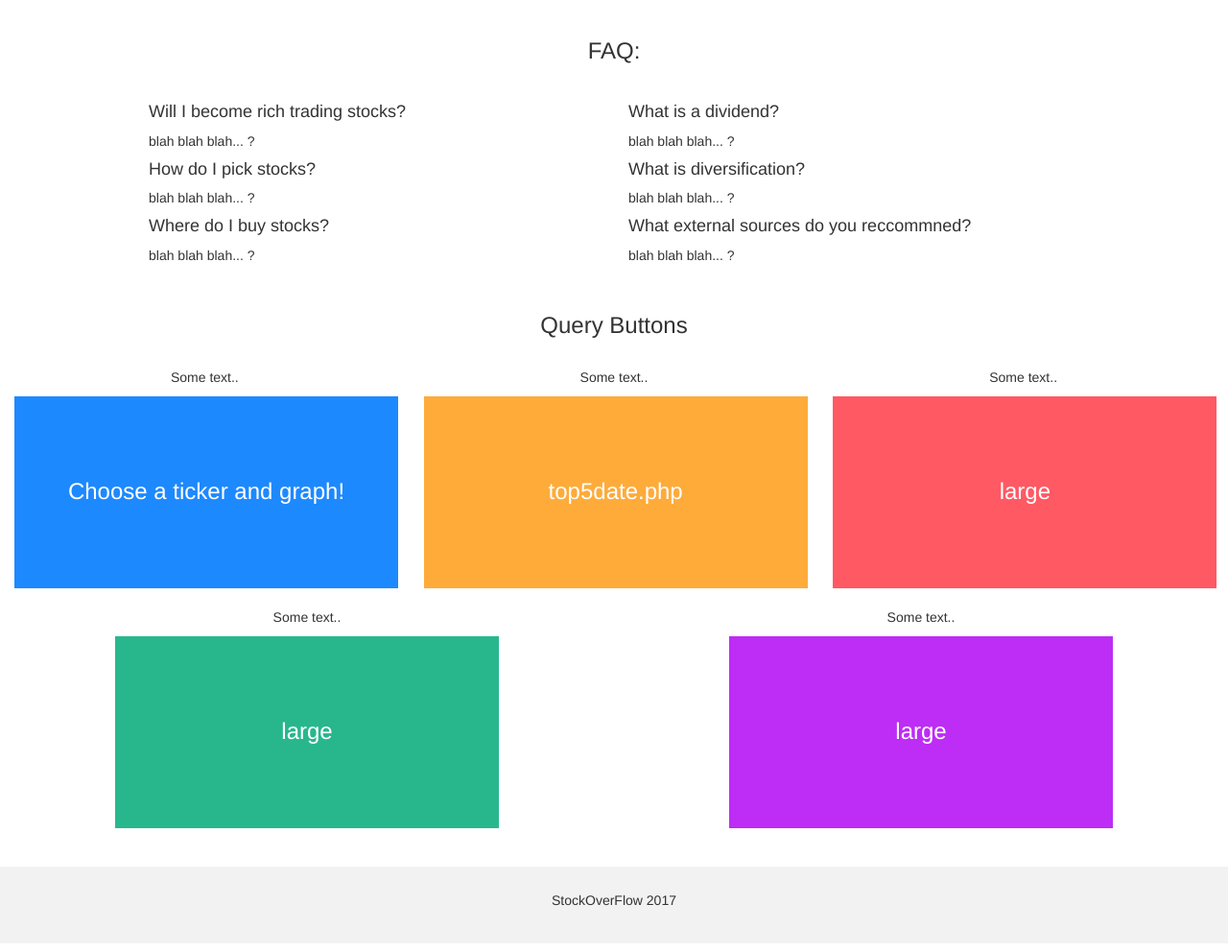
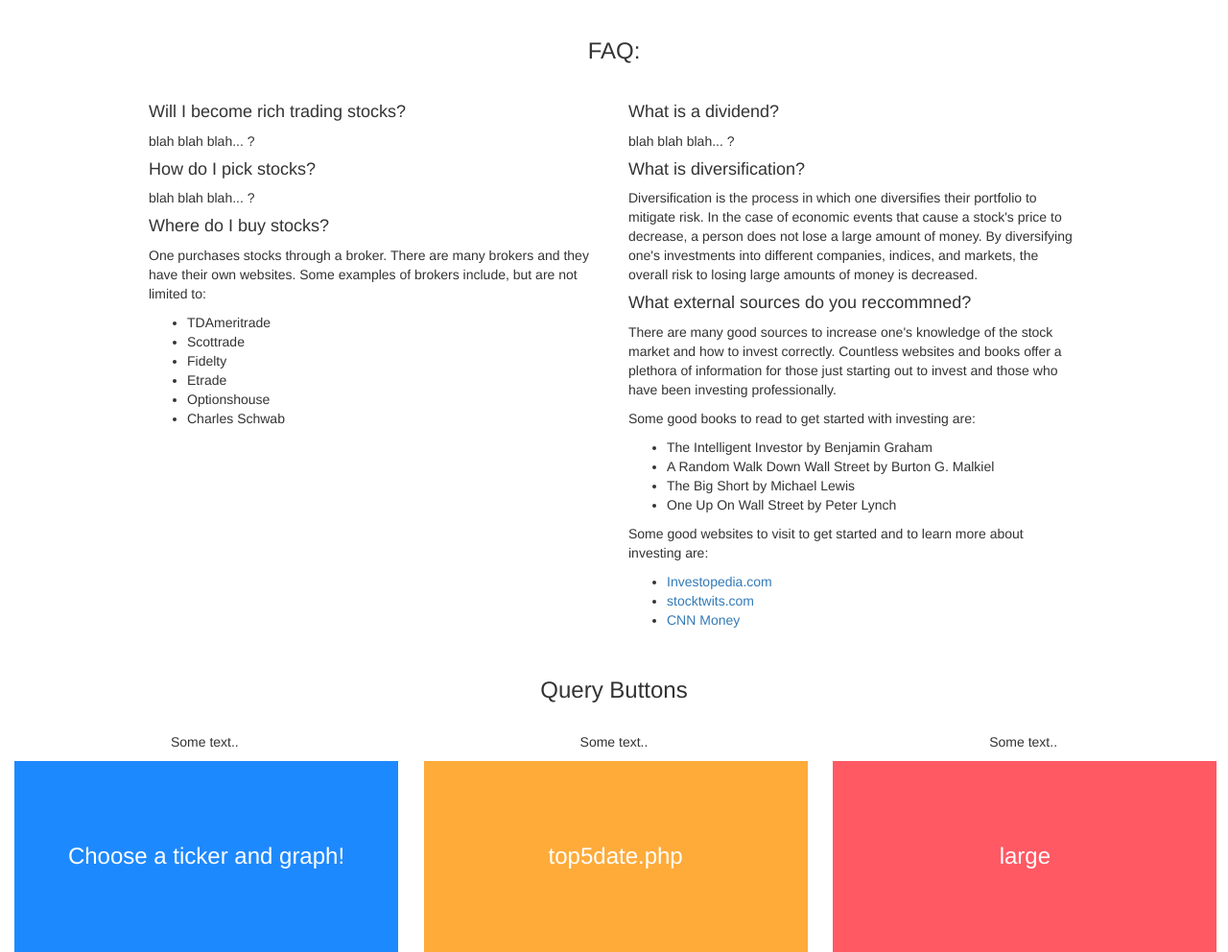
Before and after one commit to jwaring8/DB_TermProject, a PHP site: page /homepage.html in a window 1280 px wide. Shown: the part 554-1546 px from the top of the page at 96% size. Run offline with PHP 8.4, Linux system fonts and the light colour scheme; some libraries are stand-ins or nearby versions.

Commit message:
Updated FAQ section for homepage

```diff
--- a/homepage.html
+++ b/homepage.html
@@ -137,19 +137,46 @@ text-align: center;
   <div class="row" id="paragraphArea">
     <div class="col-sm-6">
       <h4>Will I become rich trading stocks?</h4>
-      <p>blah blah blah... ?</p>
+      <p> blah blah blah... ?</p>
       <h4>How do I pick stocks?</h4>
       <p>blah blah blah... ?</p>
       <h4>Where do I buy stocks?</h4>
-      <p>blah blah blah... ?</p>
+      <p>
+	One purchases stocks through a broker. There are many brokers and they have their own websites. Some examples of brokers include, but are not limited to:
+	<ul>
+	  <li>TDAmeritrade</li>
+	  <li>Scottrade</li>
+	  <li>Fidelty</li>
+	  <li>Etrade</li>
+	  <li>Optionshouse</li>
+	  <li>Charles Schwab</li>
+	</ul>
+      </p>
     </div>
     <div class="col-sm-6">
       <h4>What is a dividend?</h4>
       <p>blah blah blah... ?</p>
       <h4>What is diversification?</h4>
-      <p>blah blah blah... ?</p>
+      <p>Diversification is the process in which one diversifies their portfolio to mitigate risk. In the case of economic events that cause a stock's price to decrease, a person does not lose a large amount of money. By diversifying one's investments into different companies, indices, and markets, the overall risk to losing large amounts of money is decreased. </p>
       <h4>What external sources do you reccommned?</h4>
-      <p>blah blah blah... ?</p>
+      <p>There are many good sources to increase one's knowledge of the stock market and how to invest correctly. Countless websites and books offer a plethora of information for those just starting out to invest and those who have been investing professionally.</p>
+      <p>Some good books to read to get started with investing are:
+	<ul>
+	  <li>The Intelligent Investor by Benjamin Graham</li>
+	  <li>A Random Walk Down Wall Street by Burton G. Malkiel</li>
+	  <li>The Big Short by Michael Lewis</li>
+	  <li>One Up On Wall Street by Peter Lynch</li>
+	</ul>
+      </p>
+      <p>
+	Some good websites to visit to get started and to learn more about investing are:
+	<ul>
+	  <li><a href="http://www.investopedia.com">Investopedia.com</a></li>
+	  <li><a href="http://www.stocktwits.com">stocktwits.com</a></li>
+	  <li><a href="http://money.cnn.com/data/markets/">CNN Money</a></li>
+	</ul>
+      </p>
+      </p>
     </div>
   </div>
 </div><br>
--- a/php/shared.php
+++ b/php/shared.php
@@ -8,7 +8,7 @@
 $servername = 'localhost:3306'; // change to your correct localhost port number
 $dbname = 'TermProj'; // change to your database name
 $username = 'root'; // change to your username
-$password = 'perfectmint299'; // change to your db password
+$password = 'root'; // change to your db password
 
 
 //connection code
```
